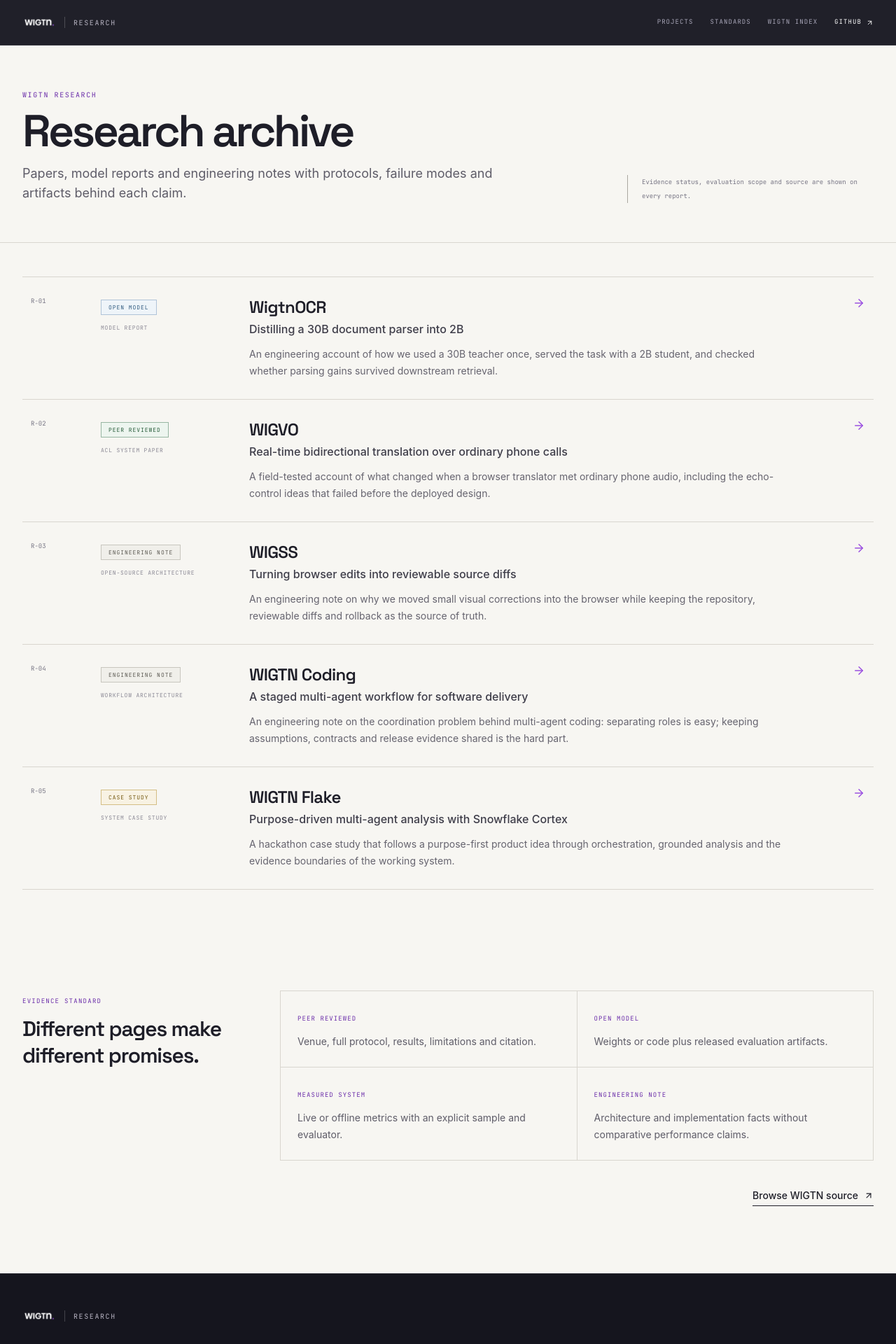
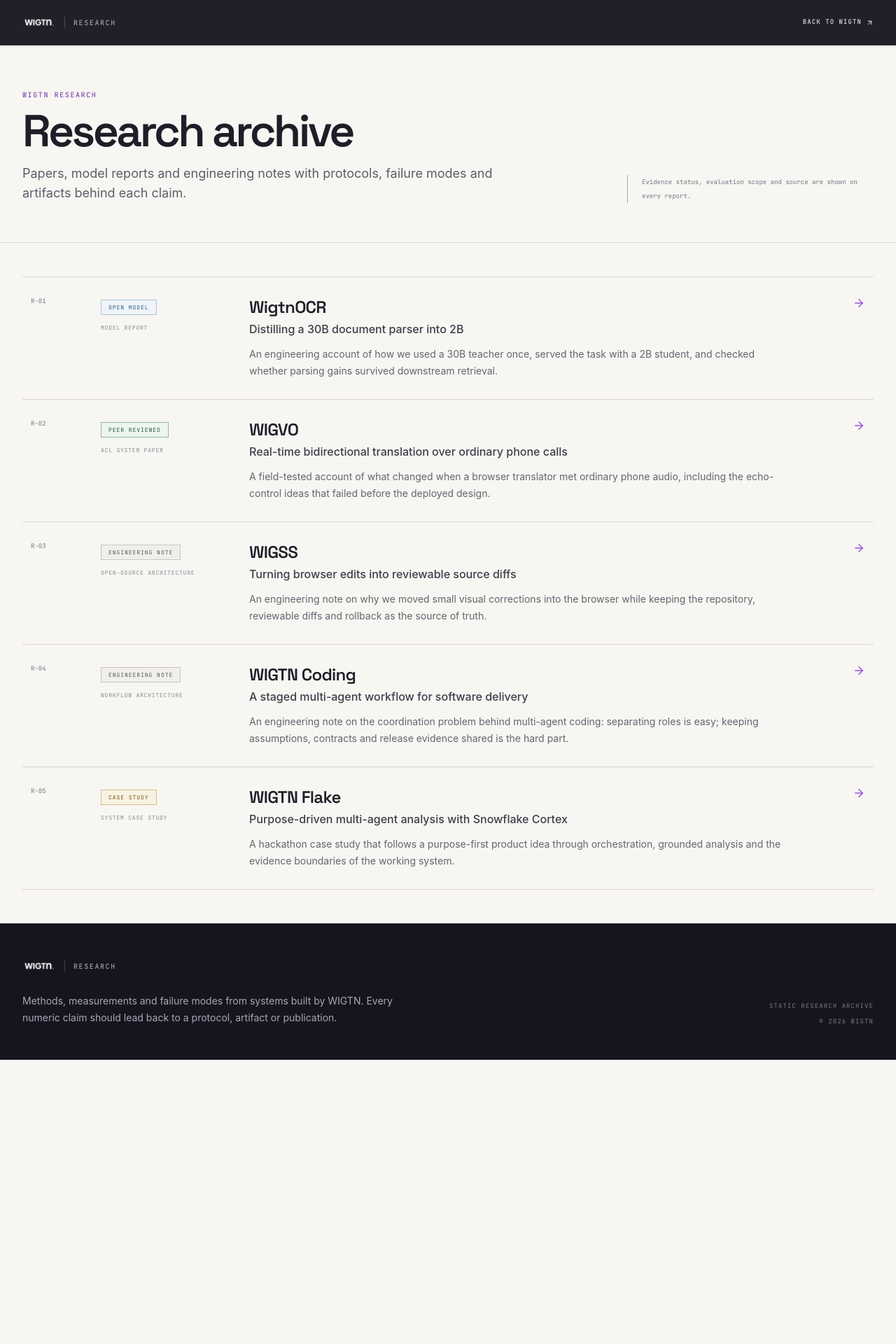
Before and after one commit to wigtn/wigtn-tech-report, a Next.js app: page / in a window 1280 px wide. Shown: the top 1920 px of the page at 70% size. After the commit the page ends 1514 px from the top, so only its background shows below. Built offline with nearby package versions, Linux system fonts and the light colour scheme; no server answers; a web font is replaced by a local one.

Commit message:
Simplify research archive navigation

```diff
--- a/mockups/research-hub/ResearchChrome.tsx
+++ b/mockups/research-hub/ResearchChrome.tsx
@@ -27,28 +27,12 @@ export function ResearchSiteHeader() {
     <header className="sticky top-0 z-50 border-b border-white/10 bg-[#15151E]/95 text-white backdrop-blur-md">
       <nav className="mx-auto flex h-16 max-w-7xl items-center justify-between gap-5 px-5 md:px-8">
         <ResearchWordmark />
-        <div className="flex items-center gap-4 font-mono text-[9px] uppercase tracking-[0.12em] text-[#A8A6B8] sm:gap-6">
-          <Link href="/#projects" className="hidden transition-colors hover:text-white sm:inline">
-            Projects
-          </Link>
-          <Link href="/#standards" className="hidden transition-colors hover:text-white sm:inline">
-            Standards
-          </Link>
-          <a
-            href="https://wigtn.com/tech-reports/"
-            className="hidden transition-colors hover:text-white md:inline"
-          >
-            WIGTN index
-          </a>
-          <a
-            href="https://github.com/wigtn"
-            target="_blank"
-            rel="noreferrer"
-            className="inline-flex items-center gap-1.5 text-white transition-opacity hover:opacity-65"
-          >
-            GitHub <ArrowUpRight size={11} />
-          </a>
-        </div>
+        <a
+          href="https://wigtn.com/"
+          className="inline-flex items-center gap-1.5 font-mono text-[9px] uppercase tracking-[0.12em] text-white transition-opacity hover:opacity-65"
+        >
+          Back to WIGTN <ArrowUpRight size={11} />
+        </a>
       </nav>
     </header>
   );
--- a/mockups/research-hub/ResearchHubPage.tsx
+++ b/mockups/research-hub/ResearchHubPage.tsx
@@ -1,5 +1,5 @@
 import Link from "next/link";
-import { ArrowRight, ArrowUpRight } from "lucide-react";
+import { ArrowRight } from "lucide-react";
 import {
   RESEARCH_PROJECTS,
   researchHref,
@@ -100,45 +100,6 @@ export function ResearchHubPage() {
         </div>
       </section>
 
-      <section id="standards" className="scroll-mt-24">
-        <div className="mx-auto max-w-7xl px-5 py-16 md:px-8 md:py-24">
-          <div className="grid gap-12 lg:grid-cols-[20rem_minmax(0,1fr)]">
-            <div>
-              <span className="font-mono text-[9px] uppercase tracking-[0.14em] text-[#6B2EAA]">
-                Evidence standard
-              </span>
-              <h2 className="mt-3 font-display text-3xl font-semibold leading-tight tracking-[-0.04em]">
-                Different pages make different promises.
-              </h2>
-            </div>
-            <div className="grid gap-px border border-[#D9D6CF] bg-[#D9D6CF] sm:grid-cols-2">
-              {[
-                ["Peer reviewed", "Venue, full protocol, results, limitations and citation."],
-                ["Open model", "Weights or code plus released evaluation artifacts."],
-                ["Measured system", "Live or offline metrics with an explicit sample and evaluator."],
-                ["Engineering note", "Architecture and implementation facts without comparative performance claims."],
-              ].map(([title, body]) => (
-                <div key={title} className="bg-[#F7F6F2] p-6">
-                  <span className="font-mono text-[9px] uppercase tracking-[0.12em] text-[#6B2EAA]">
-                    {title}
-                  </span>
-                  <p className="mt-3 text-sm leading-6 text-[#5E5C68]">{body}</p>
-                </div>
-              ))}
-            </div>
-          </div>
-          <div className="mt-10 flex justify-end">
-            <a
-              href="https://github.com/wigtn"
-              target="_blank"
-              rel="noreferrer"
-              className="inline-flex items-center gap-2 border-b border-[#1E1E28] pb-1 text-sm font-medium"
-            >
-              Browse WIGTN source <ArrowUpRight size={14} />
-            </a>
-          </div>
-        </div>
-      </section>
     </ResearchShell>
   );
 }
```
